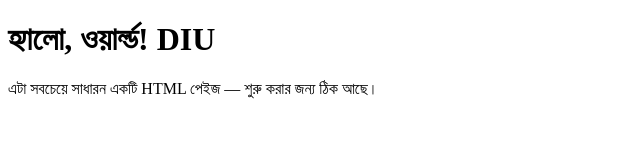
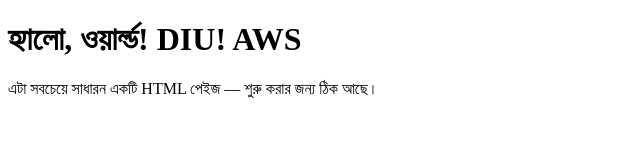
Before and after one commit to MdShafiurRahman0/ci-cd-test, a plain HTML site: page index.html in a window 1280 px wide. Shown: the whole page, without its empty margins (0-640 px from the left). Drawn offline with Linux system fonts and the light colour scheme.

Commit message:
Update index.html

```diff
--- a/index.html
+++ b/index.html
@@ -6,7 +6,7 @@
     <title>Simple Page</title>
   </head>
   <body>
-    <h1>হ্যালো, ওয়ার্ল্ড! DIU</h1>
+    <h1>হ্যালো, ওয়ার্ল্ড! DIU! AWS </h1>
     <p>এটা সবচেয়ে সাধারন একটি HTML পেইজ — শুরু করার জন্য ঠিক আছে।</p>
   </body>
 </html>
```
